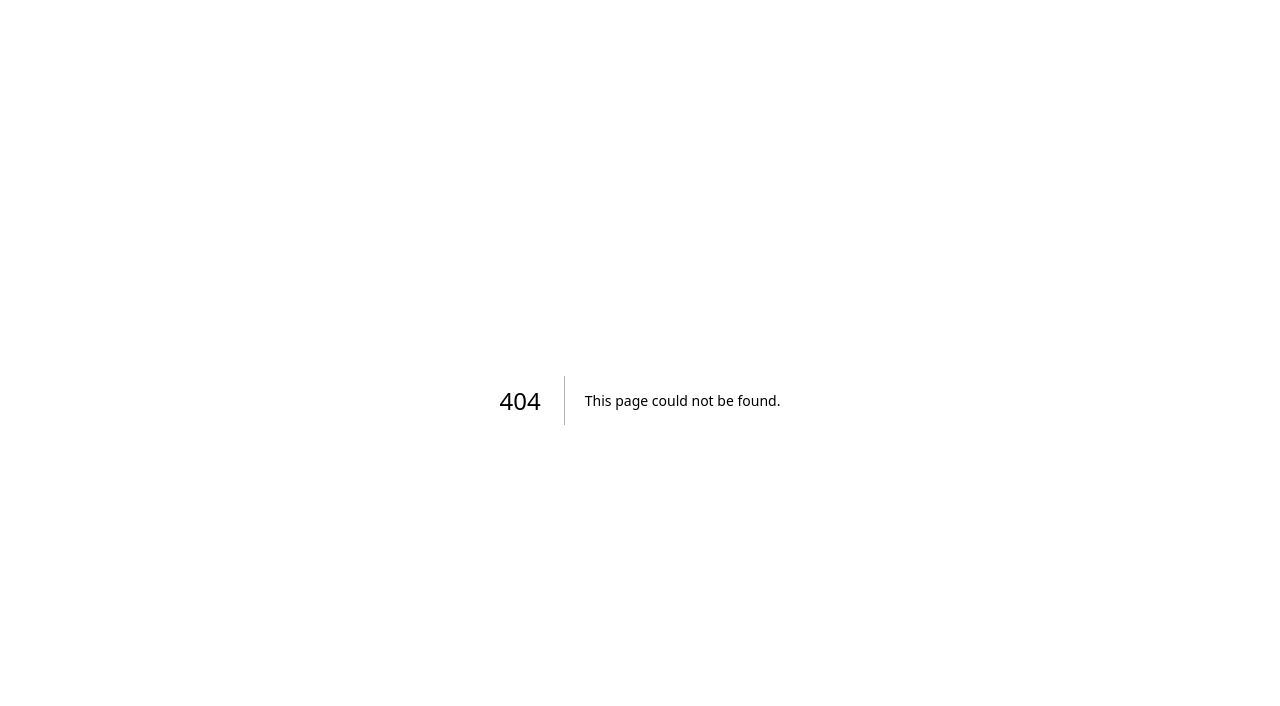
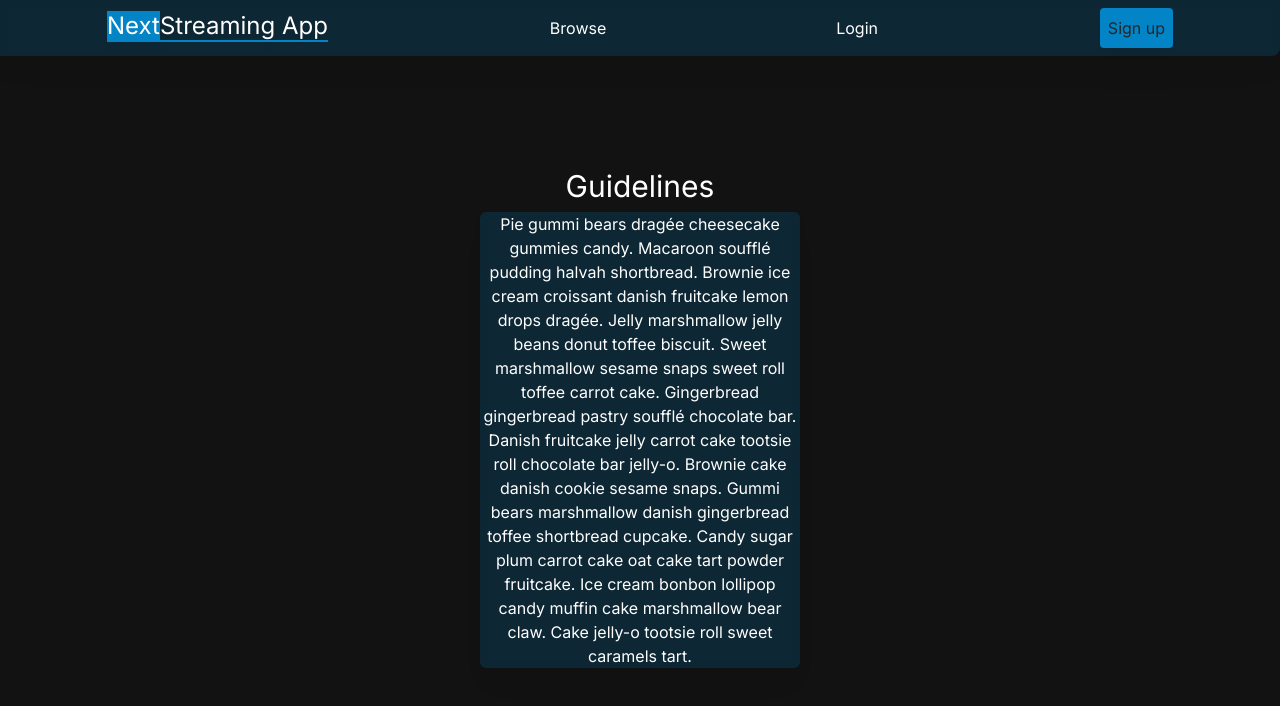
Before and after one commit to retr080s/Next-Streaming, a Next.js app: page /guidelines in a window 1280 px wide. Before the commit this address had no page. Shown: the top 706 px of the page. Built offline with nearby package versions, Linux system fonts and the light colour scheme.

Commit message:
adding pages to footer

```diff
--- a/src/app/components/footer.tsx
+++ b/src/app/components/footer.tsx
@@ -1,3 +1,5 @@
+import Link from "next/link";
+
 export default function footer() {
   return (
     <div className="mt-12 ">
@@ -10,7 +12,9 @@ export default function footer() {
       <div className="flex flex-row justify-center  mt-16 h-screen gap-4 m-0 bg-black/30 ">
         <p>Policy:</p>
         <ul>
-          <li>-Guidelines</li>
+          <Link href="/guidelines">
+            <li>-Guidelines</li>
+          </Link>
           <li>-Privacy Policy</li>
           <li>-Terms of service</li>
           <li>-Help</li>
--- /dev/null
+++ b/src/app/guidelines/page.tsx
@@ -0,0 +1,24 @@
+import NavbarTop from "../components/NavbarTop";
+export default function page() {
+  return (
+    <div>
+      <NavbarTop />
+      <div className="flex flex-col text-center justify-center  items-center mt-28 ">
+        <h1 className="text-3xl mb-2">Guidelines</h1>
+        <p className=" bg-sky-800/30 drop-shadow-xl backdrop-blur-sm w-80 rounded-md">
+          Pie gummi bears dragée cheesecake gummies candy. Macaroon soufflé
+          pudding halvah shortbread. Brownie ice cream croissant danish
+          fruitcake lemon drops dragée. Jelly marshmallow jelly beans donut
+          toffee biscuit. Sweet marshmallow sesame snaps sweet roll toffee
+          carrot cake. Gingerbread gingerbread pastry soufflé chocolate bar.
+          Danish fruitcake jelly carrot cake tootsie roll chocolate bar jelly-o.
+          Brownie cake danish cookie sesame snaps. Gummi bears marshmallow
+          danish gingerbread toffee shortbread cupcake. Candy sugar plum carrot
+          cake oat cake tart powder fruitcake. Ice cream bonbon lollipop candy
+          muffin cake marshmallow bear claw. Cake jelly-o tootsie roll sweet
+          caramels tart.
+        </p>
+      </div>
+    </div>
+  );
+}
--- a/src/app/login/page.tsx
+++ b/src/app/login/page.tsx
@@ -24,8 +24,8 @@ export default function page() {
           placeholder="Password"
         />
         <Link href="/resetpassword">
-          <p className="text-sm m-2 text-slate-400 hover:text-white">
-            Forgot password
+          <p className="text-sm m-2 s text-slate-400 hover:text-white">
+            Forgot Password?
           </p>
         </Link>
         <button className="p-2 border border-sky-600 rounded-lg mb-4 focus:outline-none hover:bg-sky-800">
--- a/src/app/resetpassword/page.tsx
+++ b/src/app/resetpassword/page.tsx
@@ -27,7 +27,7 @@ export default function page() {
           You can enter either your username or your email which is linked to
           your account. Reset link will be sent to your email.
         </p>
-        <button className="p-2  border border-sky-600 rounded-lg mb-4 focus:outline-none hover:bg-sky-800">
+        <button className="p-2 border border-sky-600 rounded-lg mb-4 focus:outline-none hover:bg-sky-800">
           Reset Password
         </button>
       </div>
```
